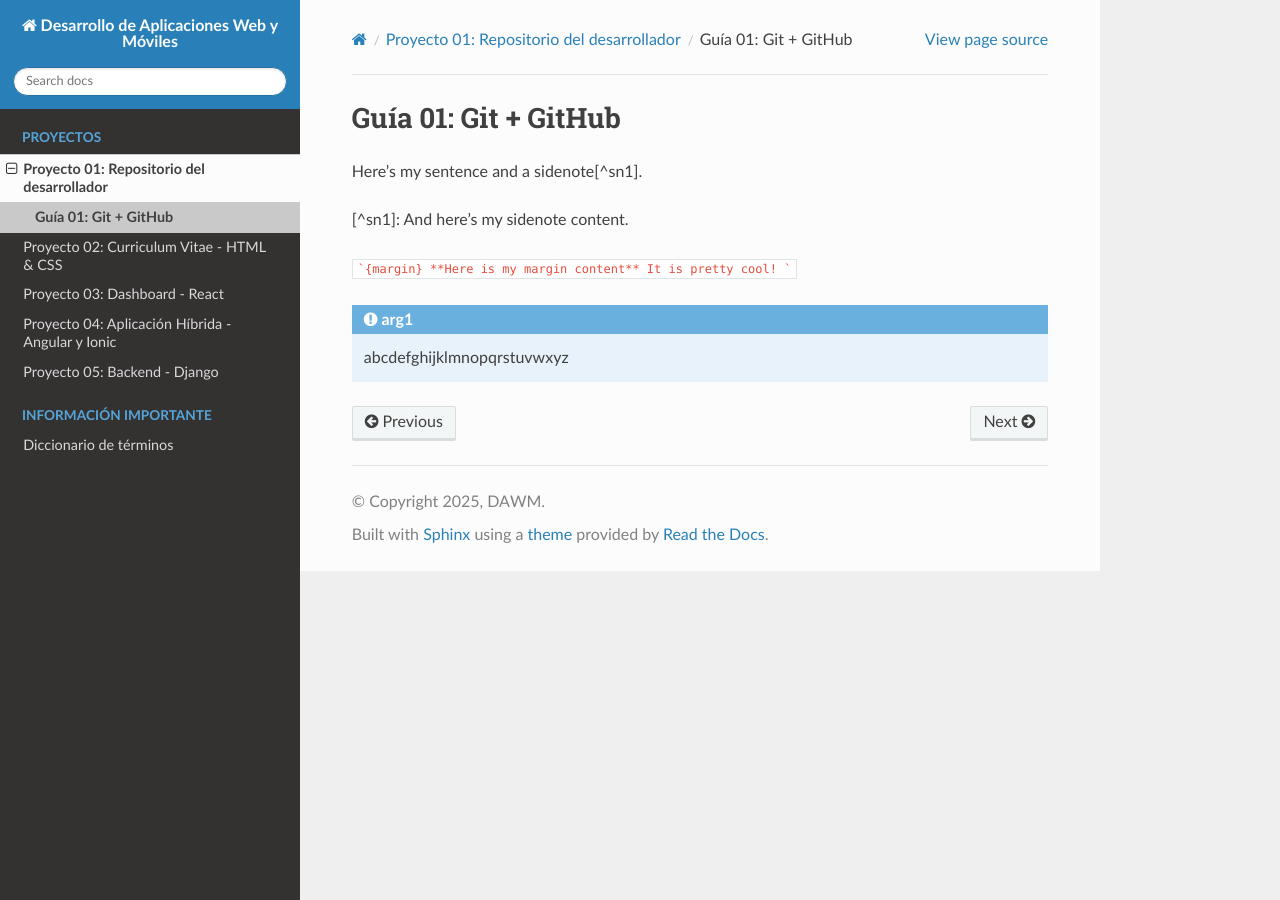
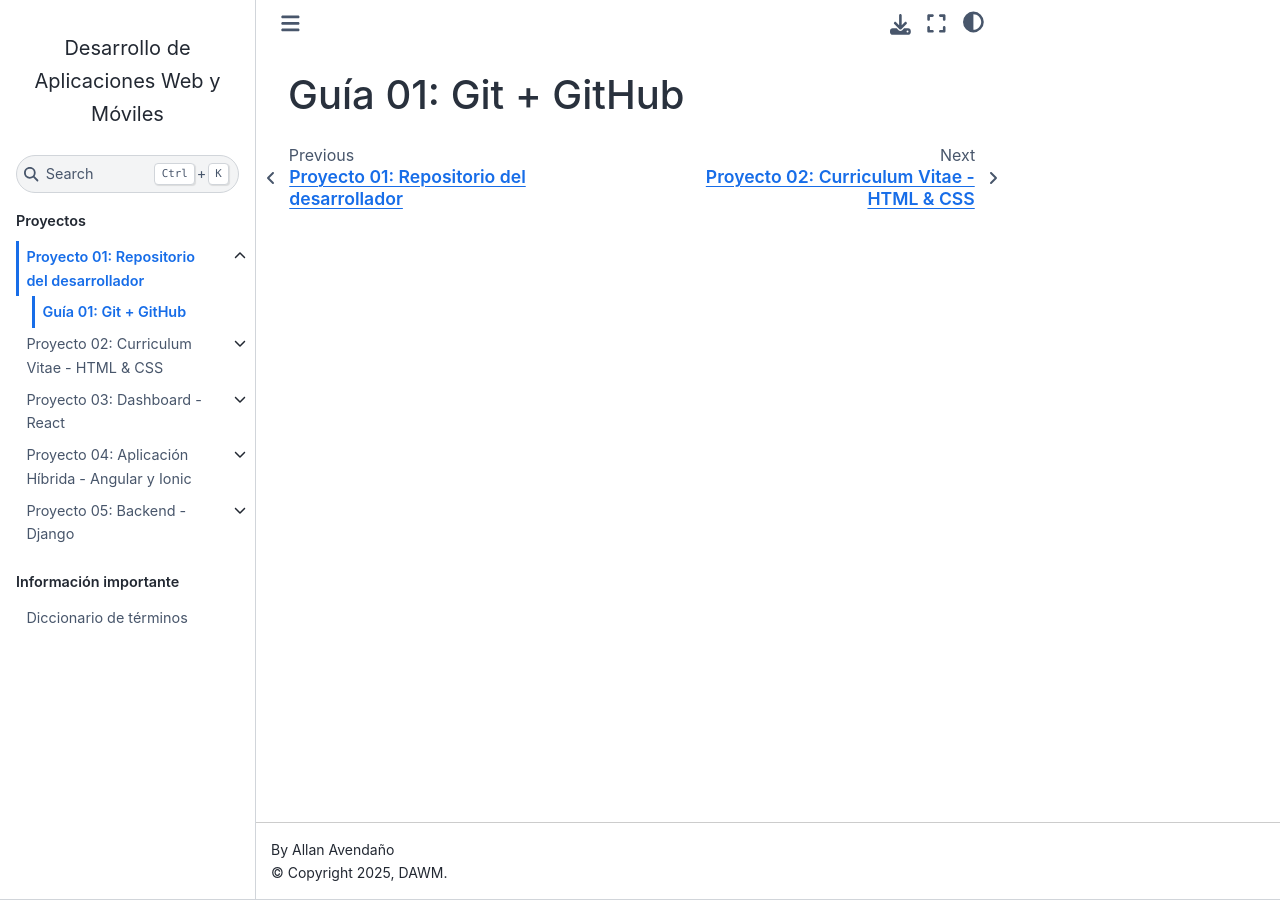
Before and after one commit to DAWMFIEC/DAWM-AI, a Sphinx documentation site: the page built from docs/source/guias/guia01.rst, in a window 1280 px wide. Built offline with Sphinx 7.4.7 and the Sphinx Book theme 1.1.4, drawn with Linux system fonts in a browser that asks for light colours; pages that are not in the unit, such as notebooks, are missing from menus.

Commit message:
change it to template and back to sphinx_book_theme

````diff
--- a/docs/source/conf.py
+++ b/docs/source/conf.py
@@ -33,8 +33,8 @@ templates_path = ['_templates']
 
 # -- Options for HTML output
 
-html_theme = 'sphinx_rtd_theme'
-# html_theme = 'sphinx_book_theme'
+# html_theme = 'sphinx_rtd_theme'
+html_theme = 'sphinx_book_theme'
 
 html_theme_options = {
     "use_sidenotes": True,
--- a/docs/source/guias/guia01.rst
+++ b/docs/source/guias/guia01.rst
@@ -1,16 +1,2 @@
 Guía 01: Git + GitHub
 ===================================
-
-Here's my sentence and a sidenote[^sn1].
-
-[^sn1]: And here's my sidenote content.
-
-```{margin} **Here is my margin content**
-It is pretty cool!
-```
-
-.. admonition:: arg1
-   :class: arg1
-   :name: arg1
-
-   abcdefghijklmnopqrstuvwxyz
````
Also changed, not shown: docs/source/plantillas/guia.rst (+6 -1 lines).
